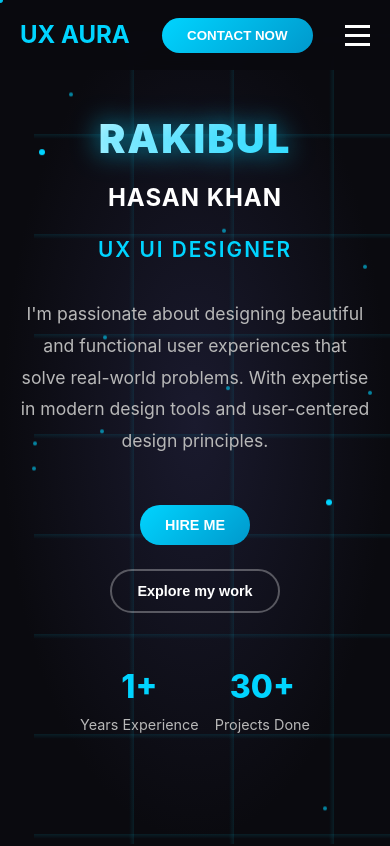
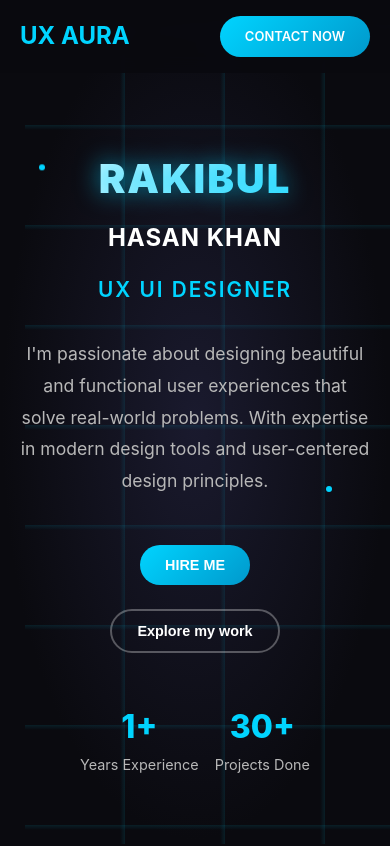
Before and after one commit to rakibulhk/portfolio, a plain HTML site: page index.html in a window 390 px wide. Shown: the top 846 px of the page. Drawn offline with nearby package versions, Linux system fonts and the light colour scheme.

Commit message:
add changes

```diff
--- a/index.html
+++ b/index.html
@@ -26,12 +26,8 @@
           <li><a href="#projects" @click="scrollToSection('projects')">Projects</a></li>
           <li><a href="mailto:rakibulhasannehad2025@gmail.com">Contact</a></li>
         </ul>
-        <button class="contact-btn" @click="scrollToSection('contact')">CONTACT NOW</button>
-        <div class="hamburger" @click="toggleMobileMenu">
-          <span></span>
-          <span></span>
-          <span></span>
-        </div>
+        <a class="contact-btn" href="mailto:rakibulhasannehad2025@gmail.com" >CONTACT NOW</a>
+
       </div>
     </nav>
 
@@ -42,7 +38,7 @@
         <div class="floating-elements"></div>
       </div>
       <div class="hero-container">
-        <div class="hero-content">
+        <div class="hero-content" style="margin-top: 80px;">
           <h1 class="hero-name">RAKIBUL</h1>
           <h3 class="hero-surname">HASAN KHAN</h3>
           <h2 class="hero-title">UX UI DESIGNER</h2>
--- a/styles.css
+++ b/styles.css
@@ -84,9 +84,11 @@ body {
   color: white;
   border: none;
   padding: 10px 25px;
+  text-decoration: none;
   border-radius: 25px;
   font-weight: 600;
   cursor: pointer;
+  font-size: 13px;
   transition: all 0.3s ease;
 }
 
```
